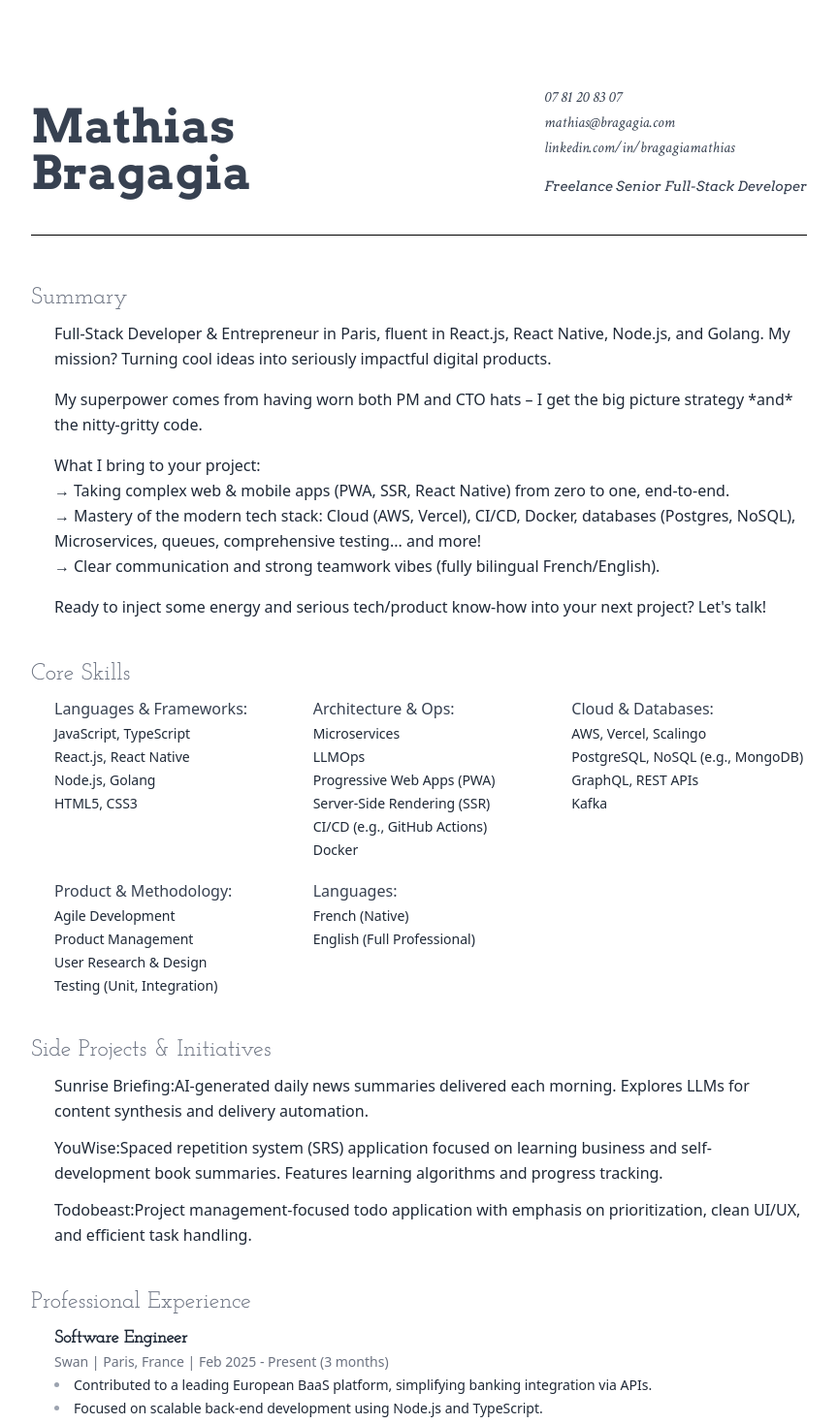
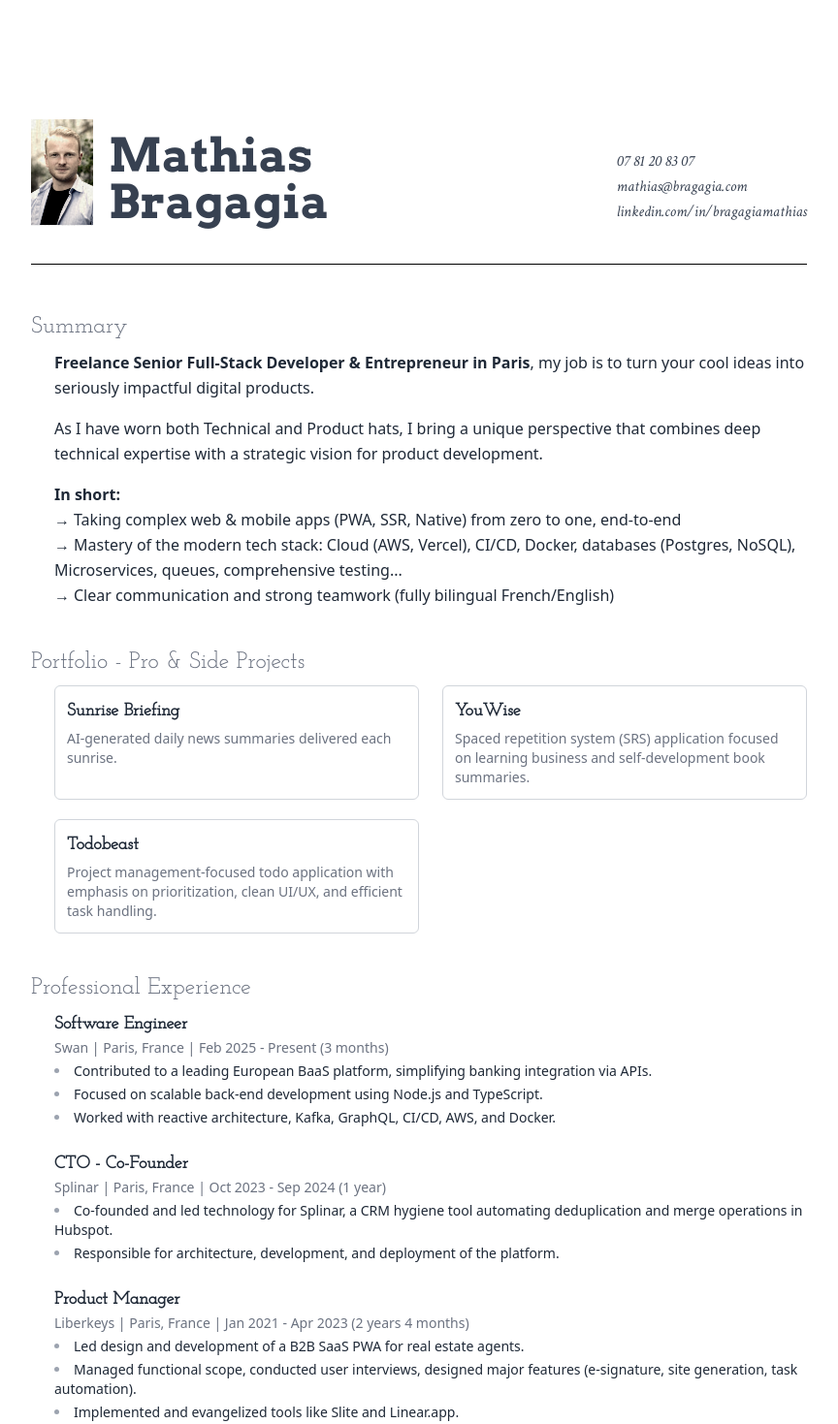
Before and after one commit to bragagia/blog, a Next.js app: page / in a window 1280 px wide. Shown: the top 1469 px of the page at 97% size, without its empty margins (208-1072 px from the left). Built offline with nearby package versions, Linux system fonts and the light colour scheme; a web font is replaced by a local one.

Commit message:
Add photo, change description, and make it better overall

```diff
--- a/app/page.tsx
+++ b/app/page.tsx
@@ -1,3 +1,5 @@
+import Image from "next/image";
+
 function SectionTitle({ children }: { children: React.ReactNode }) {
   return <h2 className="text-2xl mb-2 text-gray-500 josefin">{children}</h2>;
 }
@@ -5,6 +7,25 @@ function SectionTitle({ children }: { children: React.ReactNode }) {
 function SectionContent({ children }: { children: React.ReactNode }) {
   return (
     <div className="text-gray-800 space-y-4 font-light pl-6">{children}</div>
+  );
+}
+
+function ArrowRight() {
+  return (
+    <svg
+      xmlns="http://www.w3.org/2000/svg"
+      fill="none"
+      viewBox="0 0 24 24"
+      strokeWidth={1.5}
+      stroke="currentColor"
+      className="size-6"
+    >
+      <path
+        strokeLinecap="round"
+        strokeLinejoin="round"
+        d="M13.5 4.5 21 12m0 0-7.5 7.5M21 12H3"
+      />
+    </svg>
   );
 }
 
@@ -16,13 +37,25 @@ export default function HomePage() {
 
       <header className="mb-12">
         <div className="flex flex-col md:flex-row items-start md:items-end justify-between md:mt-8 mb-8">
-          <h1 className="prata text-4xl md:text-5xl my-2 font-bold">
+          <div className="flex flex-row my-2 items-end gap-4">
+            <div>
+              <Image
+                src="/me-way-too-corpo.jpg"
+                alt="Mathias Bragagia"
+                width={1895}
+                height={3237}
+                className="w-16 inline sepiatify"
+              />
+            </div>
+
+            <h1 className="prata text-4xl md:text-5xl font-bold">
+              <br />
               Mathias
               <br />
               Bragagia
             </h1>
+          </div>
 
-          <div className="flex flex-col">
           <div className="crimson italic text-md md:max-w-xs my-2 text-justify text-gray-700 flex flex-col">
             <a href="tel:+33781208307" className="hover:text-blue-600">
               07 81 20 83 07
@@ -42,12 +75,6 @@ export default function HomePage() {
               linkedin.com/in/bragagiamathias
             </a>
           </div>
-            <div>
-              <p className="prata italic text-sm md:max-w-xs my-2 text-justify text-gray-700">
-                Freelance Senior Full-Stack Developer
-              </p>
-            </div>
-          </div>
         </div>
 
         <hr className="h-px my-1 border-0 bg-black" />
@@ -59,115 +86,78 @@ export default function HomePage() {
         <SectionTitle>Summary</SectionTitle>
         <SectionContent>
           <p>
-            Full-Stack Developer & Entrepreneur in Paris, fluent in React.js,
-            React Native, Node.js, and Golang. My mission? Turning cool ideas
-            into seriously impactful digital products.
+            <span className="font-semibold">
+              Freelance Senior Full-Stack Developer & Entrepreneur in Paris
+            </span>
+            , my job is to turn your cool ideas into seriously impactful digital
+            products.
           </p>
+
           <p>
-            My superpower comes from having worn both PM and CTO hats – I get
-            the big picture strategy *and* the nitty-gritty code.
+            As I have worn both Technical and Product hats, I bring a unique
+            perspective that combines deep technical expertise with a strategic
+            vision for product development.
           </p>
+
           <p>
-            What I bring to your project: <br />
+            <span className="font-semibold">In short:</span>
+            <br />
             <span className="mr-1 font-semibold">→</span>Taking complex web &
-            mobile apps (PWA, SSR, React Native) from zero to one, end-to-end.{" "}
+            mobile apps (PWA, SSR, Native) from zero to one, end-to-end
             <br />
             <span className="mr-1 font-semibold">→</span>Mastery of the modern
             tech stack: Cloud (AWS, Vercel), CI/CD, Docker, databases (Postgres,
-            NoSQL), Microservices, queues, comprehensive testing... and more!{" "}
+            NoSQL), Microservices, queues, comprehensive testing...
             <br />
             <span className="mr-1 font-semibold">→</span>Clear communication and
-            strong teamwork vibes (fully bilingual French/English).
+            strong teamwork (fully bilingual French/English)
           </p>
-          <p>
-            Ready to inject some energy and serious tech/product know-how into
-            your next project? Let's talk!
-          </p>
-        </SectionContent>
-      </section>
-
-      {/* Skills Section */}
-      <section className="mb-10">
-        {/* Section Title - Use josefin class */}
-        <SectionTitle>Core Skills</SectionTitle>
-        <SectionContent>
-          <div className="grid grid-cols-2 md:grid-cols-3 gap-x-6 gap-y-5 text-gray-800 text-sm">
-            <ul className="space-y-1">
-              <li className="font-medium text-gray-700 text-base mb-1">
-                Languages & Frameworks:
-              </li>
-              <li className="font-light">JavaScript, TypeScript</li>
-              <li className="font-light">React.js, React Native</li>
-              <li className="font-light">Node.js, Golang</li>
-              <li className="font-light">HTML5, CSS3</li>
-            </ul>
-            <ul className="space-y-1">
-              <li className="font-medium text-gray-700 text-base mb-1">
-                Architecture & Ops:
-              </li>
-              <li className="font-light">Microservices</li>
-              <li className="font-light">LLMOps</li>
-              <li className="font-light">Progressive Web Apps (PWA)</li>
-              <li className="font-light">Server-Side Rendering (SSR)</li>
-              <li className="font-light">CI/CD (e.g., GitHub Actions)</li>
-              <li className="font-light">Docker</li>
-            </ul>
-            <ul className="space-y-1">
-              <li className="font-medium text-gray-700 text-base mb-1">
-                Cloud & Databases:
-              </li>
-              <li className="font-light">AWS, Vercel, Scalingo</li>
-              <li className="font-light">PostgreSQL, NoSQL (e.g., MongoDB)</li>
-              <li className="font-light">GraphQL, REST APIs</li>
-              <li className="font-light">Kafka</li>
-            </ul>
-            <ul className="space-y-1">
-              <li className="font-medium text-gray-700 text-base mb-1">
-                Product & Methodology:
-              </li>
-              <li className="font-light">Agile Development</li>
-              <li className="font-light">Product Management</li>
-              <li className="font-light">User Research & Design</li>
-              <li className="font-light">Testing (Unit, Integration)</li>
-            </ul>
-            <ul className="space-y-1">
-              <li className="font-medium text-gray-700 text-base mb-1">
-                Languages:
-              </li>
-              <li className="font-light">French (Native)</li>
-              <li className="font-light">English (Full Professional)</li>
-            </ul>
-          </div>
         </SectionContent>
       </section>
 
       {/* Side Projects Section */}
       <section className="mb-10">
-        {/* Section Title - Use josefin class */}
-        <SectionTitle>Side Projects & Initiatives</SectionTitle>
+        <SectionTitle>Portfolio - Pro & Side Projects</SectionTitle>
         <SectionContent>
-          <ul className="space-y-3 text-gray-800 font-light">
-            <li>
-              <strong className="font-medium text-gray-800">
-                Sunrise Briefing:
-              </strong>
-              AI-generated daily news summaries delivered each morning. Explores
-              LLMs for content synthesis and delivery automation.
+          <div className="grid grid-cols-2 gap-x-6 gap-y-5 text-gray-800 text-sm">
+            <ul className="space-y-1 group border border-gray-300 p-3 rounded-md">
+              <li className="text-lg font-semibold text-gray-800 josefin mb-1 flex flex-row justify-between items-center">
+                <div>Sunrise Briefing</div>
+                <div className="text-xs text-gray-500 flex h-4 w-4 opacity-0 group-hover:opacity-100">
+                  <ArrowRight />
+                </div>
               </li>
+              <li className="text-sm text-gray-500 mb-1 font-light">
+                AI-generated daily news summaries delivered each sunrise.
+              </li>
+            </ul>
 
-            <li>
-              <strong className="font-medium text-gray-800">YouWise:</strong>
+            <ul className="space-y-1 group border border-gray-300 p-3 rounded-md">
+              <li className="text-lg font-semibold text-gray-800 josefin mb-1 flex flex-row justify-between items-center">
+                <div>YouWise</div>
+                <div className="text-xs text-gray-500 opacity-0 group-hover:opacity-100">
+                  #offline
+                </div>
+              </li>
+              <li className="text-sm text-gray-500 mb-1 font-light">
                 Spaced repetition system (SRS) application focused on learning
-              business and self-development book summaries. Features learning
-              algorithms and progress tracking.
+                business and self-development book summaries.
               </li>
+            </ul>
 
-            <li>
-              <strong className="font-medium text-gray-800">Todobeast:</strong>
+            <ul className="space-y-1 group border border-gray-300 p-3 rounded-md">
+              <li className="text-lg font-semibold text-gray-800 josefin mb-1 flex flex-row justify-between items-center">
+                <div>Todobeast</div>
+                <div className="text-xs text-gray-500 opacity-0 group-hover:opacity-100">
+                  #offline
+                </div>
+              </li>
+              <li className="text-sm text-gray-500 mb-1 font-light">
                 Project management-focused todo application with emphasis on
                 prioritization, clean UI/UX, and efficient task handling.
               </li>
             </ul>
+          </div>
         </SectionContent>
       </section>
 
@@ -250,7 +240,7 @@ export default function HomePage() {
               </ul>
               <h3 className="text-lg font-semibold text-gray-800 mt-3 josefin">
                 Product Engineer
-              </h3>{" "}
+              </h3>
               {/* Added margin top */}
               <p className="text-sm text-gray-500 mb-1 font-light">
                 Liberkeys | Paris, France | Dec 2018 - Jan 2021 (2 years 2
@@ -291,27 +281,27 @@ export default function HomePage() {
                 <li>
                   <strong className="font-medium text-gray-700">
                     Development Manager | Teacher at Play2Code
-                  </strong>{" "}
+                  </strong>
                   (Alsace Digitale): Organized coding workshops, managed teams,
                   created tutorials.
                 </li>
                 <li>
                   <strong className="font-medium text-gray-700">
                     Secretary & Resource Manager
-                  </strong>{" "}
+                  </strong>
                   (Student office - Epitech): Managed team, organized events,
                   handled budget and partnerships.
                 </li>
                 <li>
                   <strong className="font-medium text-gray-700">
                     Pedagogical Assistant
-                  </strong>{" "}
+                  </strong>
                   (Epitech): Mentored students, evaluated projects.
                 </li>
                 <li>
                   <strong className="font-medium text-gray-700">
                     C# Developer (Internship)
-                  </strong>{" "}
+                  </strong>
                   (VOSSLOH): Developed a C# library for railway simulation
                   testing.
                 </li>
@@ -366,6 +356,61 @@ export default function HomePage() {
           </p>
         </SectionContent>
       </section>
+
+      {/* Skills Section */}
+      <section className="mb-10">
+        {/* Section Title - Use josefin class */}
+        <SectionTitle>Core Skills</SectionTitle>
+        <SectionContent>
+          <div className="grid grid-cols-2 md:grid-cols-3 gap-x-6 gap-y-5 text-gray-800 text-sm">
+            <ul className="space-y-1">
+              <li className="font-medium text-gray-700 text-base mb-1">
+                Languages & Frameworks
+              </li>
+              <li className="font-light">JavaScript, TypeScript</li>
+              <li className="font-light">React.js, React Native</li>
+              <li className="font-light">Node.js, Golang</li>
+              <li className="font-light">HTML5, CSS3</li>
+            </ul>
+            <ul className="space-y-1">
+              <li className="font-medium text-gray-700 text-base mb-1">
+                Architecture & Ops
+              </li>
+              <li className="font-light">Microservices</li>
+              <li className="font-light">LLMOps</li>
+              <li className="font-light">Progressive Web Apps (PWA)</li>
+              <li className="font-light">Server-Side Rendering (SSR)</li>
+              <li className="font-light">CI/CD (e.g., GitHub Actions)</li>
+              <li className="font-light">Docker</li>
+            </ul>
+            <ul className="space-y-1">
+              <li className="font-medium text-gray-700 text-base mb-1">
+                Cloud & Databases
+              </li>
+              <li className="font-light">AWS, Vercel, Scalingo</li>
+              <li className="font-light">PostgreSQL, NoSQL (e.g., MongoDB)</li>
+              <li className="font-light">GraphQL, REST APIs</li>
+              <li className="font-light">Kafka</li>
+            </ul>
+            <ul className="space-y-1">
+              <li className="font-medium text-gray-700 text-base mb-1">
+                Product & Methodology
+              </li>
+              <li className="font-light">Agile Development</li>
+              <li className="font-light">Product Management</li>
+              <li className="font-light">User Research & Design</li>
+              <li className="font-light">Testing (Unit, Integration)</li>
+            </ul>
+            <ul className="space-y-1">
+              <li className="font-medium text-gray-700 text-base mb-1">
+                Languages
+              </li>
+              <li className="font-light">French (Native)</li>
+              <li className="font-light">English (Full Professional)</li>
+            </ul>
+          </div>
+        </SectionContent>
+      </section>
     </div>
   );
 }
```
Also changed, not shown: public/me-but-weirdly-ai.png (added), public/me-way-too-corpo.jpg (added). Lines whose indentation alone changed are shown as unchanged.
